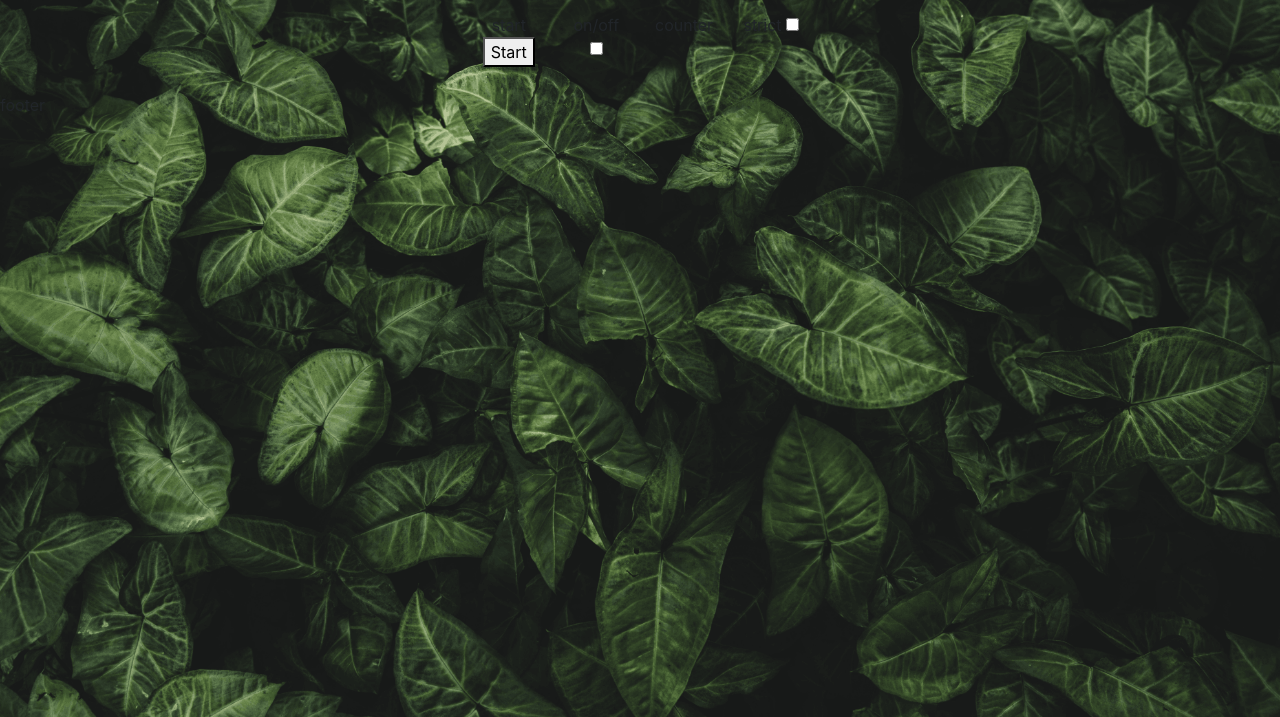
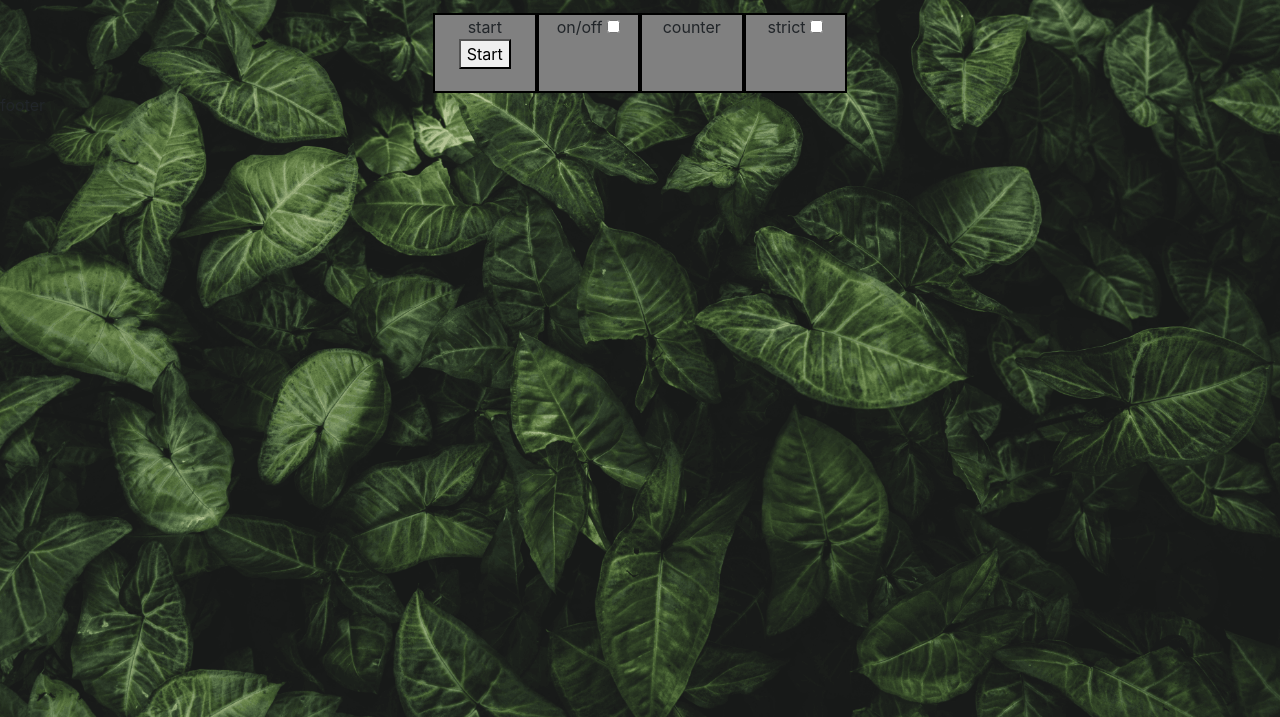
Before and after one commit to Code-Institute-Submissions/BrazilianSimon, a plain HTML site: page index.html in a window 1280 px wide. Shown: the part 83-800 px from the top of the page. Drawn offline with nearby package versions, Linux system fonts and the light colour scheme.

Commit message:
Styled pan class in style.

```diff
--- a/assets/css/style.css
+++ b/assets/css/style.css
@@ -30,14 +30,11 @@ body, .container-fluid, .col{
     width: 17.5rem;
 }
 
-.flag{
-    padding: 0;
-}
-
-.green {
-    height: 320px;
-    width: 650px;
-    background: #00A859;
+.pan{
+    background-color: grey;
+    height: 5rem;
+    width: 3rem;
+    border: solid 2px black;
 }
 
 /* media query */
@@ -50,6 +47,6 @@ body, .container-fluid, .col{
 
 @media(min-width:340px){
     .panel{
-        width: 20rem;
+        width: 24rem;
     }
 }
```
